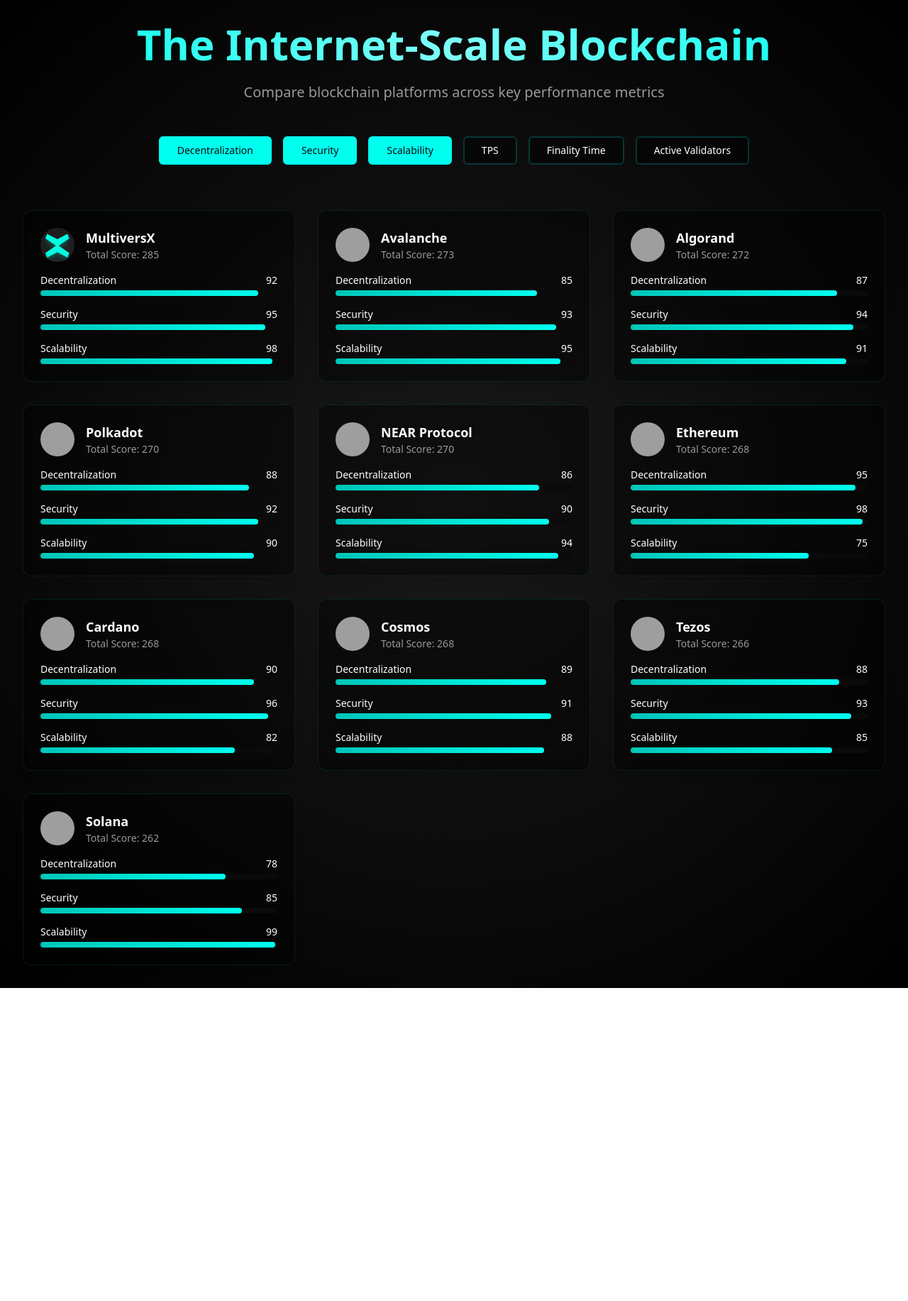
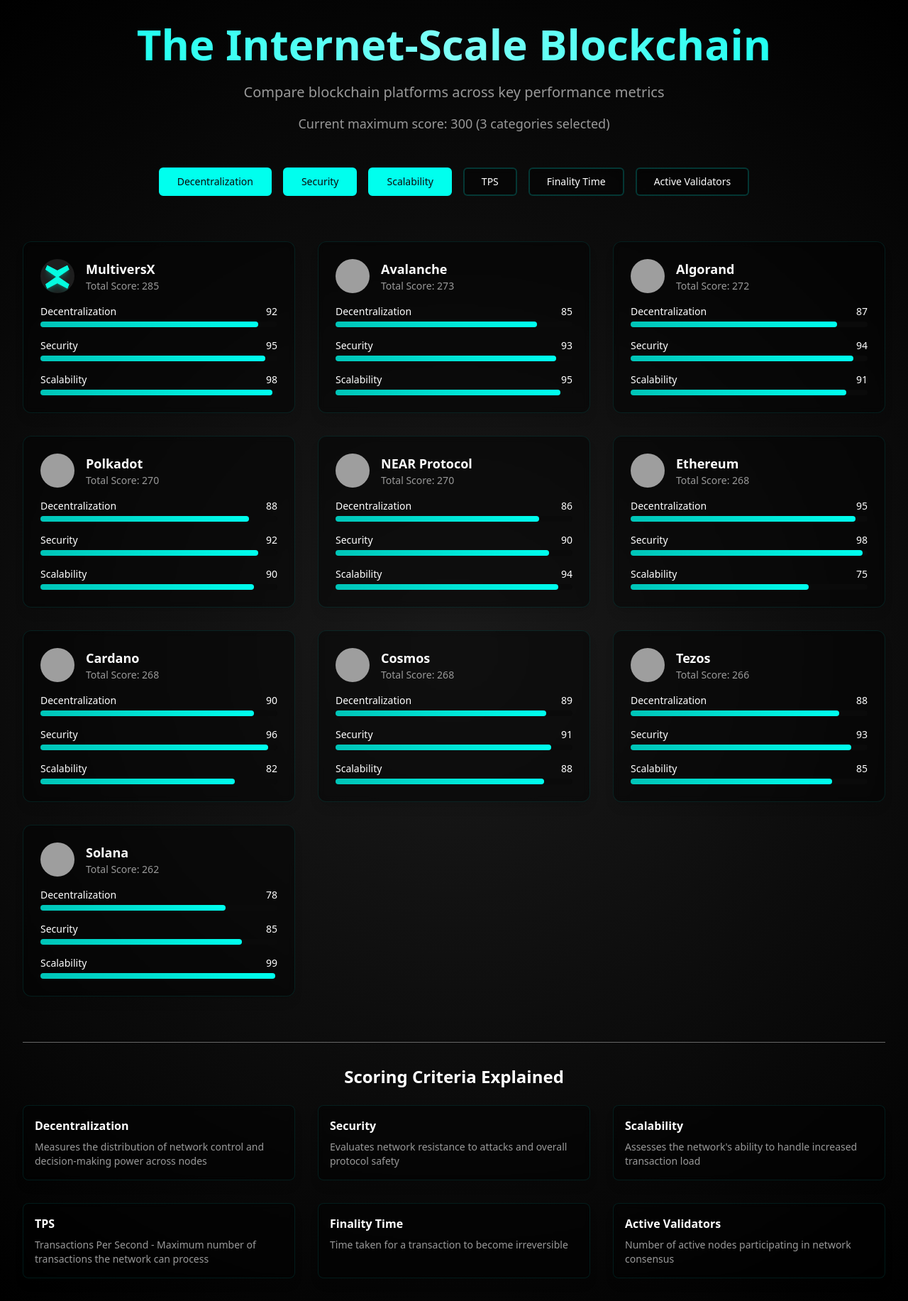
Before and after one commit to wdcurry/crypto-trilemma-tracker, a React (Vite) app: page / in a window 1280 px wide. Shown: the whole page at 71% size. Before the commit the page ends 1392 px from the top, so only its background shows below. Built offline with nearby package versions, Linux system fonts and the light colour scheme; grey boxes are pictures that could not be loaded.

Commit message:
Add subtitle and footer
Implement a subtitle to indicate the scoring context and add a footer that summarizes each scoring category along with the criteria used for evaluation. This enhances user understanding of the displayed scores.
[skip gpt_engineer]

```diff
--- a/src/pages/Index.tsx
+++ b/src/pages/Index.tsx
@@ -51,6 +51,29 @@ const Index = () => {
     }
   };
 
+  const getMaxPossibleScore = () => {
+    return selectedCategories.length * 100;
+  };
+
+  const getCategoryDescription = (category: ScoreCategory): string => {
+    switch (category) {
+      case "decentralization":
+        return "Measures the distribution of network control and decision-making power across nodes";
+      case "security":
+        return "Evaluates network resistance to attacks and overall protocol safety";
+      case "scalability":
+        return "Assesses the network's ability to handle increased transaction load";
+      case "tps":
+        return "Transactions Per Second - Maximum number of transactions the network can process";
+      case "finalityTime":
+        return "Time taken for a transaction to become irreversible";
+      case "activeValidators":
+        return "Number of active nodes participating in network consensus";
+      default:
+        return "";
+    }
+  };
+
   return (
     <div className="min-h-screen bg-[radial-gradient(circle_at_50%_50%,#1a1a1a_0%,#000000_100%)] p-8">
       <div className="max-w-7xl mx-auto">
@@ -58,8 +81,11 @@ const Index = () => {
           <h1 className="text-6xl font-bold mb-6 bg-gradient-to-r from-primary via-primary-light to-primary bg-clip-text text-transparent">
             The Internet-Scale Blockchain
           </h1>
-          <p className="text-xl text-muted-foreground max-w-3xl mx-auto mb-12">
+          <p className="text-xl text-muted-foreground max-w-3xl mx-auto mb-4">
             Compare blockchain platforms across key performance metrics
+          </p>
+          <p className="text-lg text-muted-foreground mb-12">
+            Current maximum score: {getMaxPossibleScore()} ({selectedCategories.length} categories selected)
           </p>
 
           <div className="flex flex-wrap justify-center gap-4 mb-12">
@@ -75,7 +101,7 @@ const Index = () => {
           </div>
         </div>
 
-        <div className="grid grid-cols-1 md:grid-cols-2 lg:grid-cols-3 gap-8">
+        <div className="grid grid-cols-1 md:grid-cols-2 lg:grid-cols-3 gap-8 mb-16">
           {sortedBlockchains.map((blockchain) => (
             <ScoreCard
               key={blockchain.id}
@@ -84,6 +110,18 @@ const Index = () => {
             />
           ))}
         </div>
+
+        <footer className="mt-16 border-t border-muted pt-8">
+          <h2 className="text-2xl font-semibold mb-6 text-center">Scoring Criteria Explained</h2>
+          <div className="grid grid-cols-1 md:grid-cols-2 lg:grid-cols-3 gap-8">
+            {categories.map((category) => (
+              <div key={category} className="glass-card p-4 rounded-lg">
+                <h3 className="font-semibold mb-2">{getCategoryDisplayName(category)}</h3>
+                <p className="text-sm text-muted-foreground">{getCategoryDescription(category)}</p>
+              </div>
+            ))}
+          </div>
+        </footer>
       </div>
     </div>
   );
```
